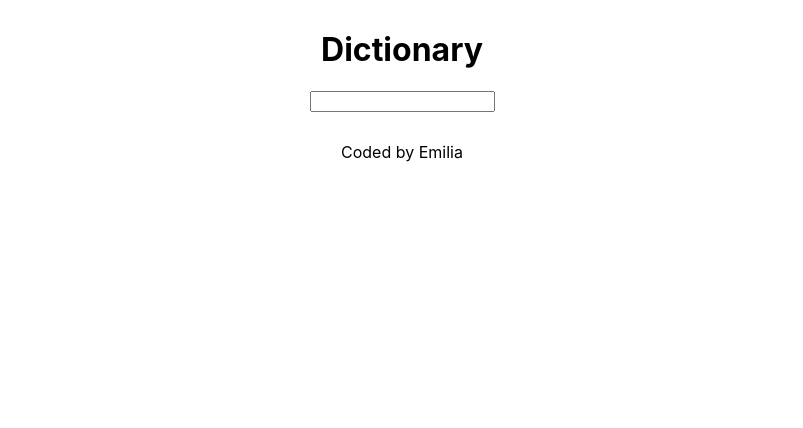
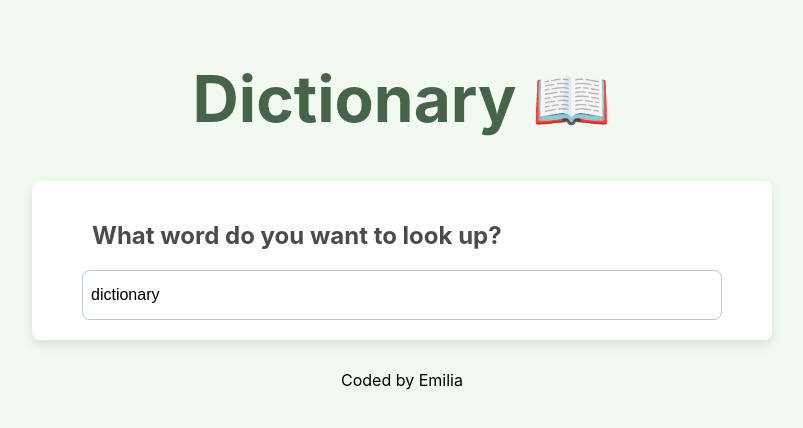
Before and after one commit to Emilia188/dictionary-project, a React (Create React App) app: page / in a window 1280 px wide. Shown: the top 428 px of the page, without its empty margins (238-1041 px from the left). Built offline with nearby package versions, Linux system fonts and the light colour scheme; no server answers.

Commit message:
Styled the application

```diff
--- a/src/App.css
+++ b/src/App.css
@@ -1,10 +1,17 @@
-.App {
+body {
+  background: #f2f9f1;
+  margin: 60px 120px;
+}
+a {
+  color: #466449;
+}
+.App-header {
+  margin: 30px 0;
+  text-align: center;
+  font-size: 32px;
+  color: #466449;
+}
+.App-footer {
   margin: 30px 0;
   text-align: center;
 }
-.App-header {
-  color: black;
-}
-.App-footer {
-  margin: 30px 0;
-}
--- a/src/App.js
+++ b/src/App.js
@@ -6,10 +6,10 @@ export default function App() {
     <div className="App">
       <div className="container">
         <header className="App-header">
-          <h1>Dictionary</h1>
+          <h1>Dictionary 📖</h1>
         </header>
         <main>
-          <Dictionary />
+          <Dictionary defaultKeyword="dictionary" />
         </main>
         <footer className="App-footer">Coded by Emilia</footer>
       </div>
--- a/src/Dictionary.css
+++ b/src/Dictionary.css
@@ -0,0 +1,19 @@
+.Dictionary section {
+  background: white;
+  padding: 20px 50px;
+  border-radius: 8px;
+  box-shadow: 0 5px 12px rgb(0, 0, 0, 0.1);
+  margin: 20px 150px;
+}
+
+.Dictionary input {
+  width: 100%;
+  padding: 15px 8px;
+  border-radius: 8px;
+  border: 1px solid #b6cdbd;
+  font-size: 16px;
+}
+.Dictionary h1 {
+  margin-left: 10px;
+  opacity: 0.7;
+}
--- a/src/Dictionary.js
+++ b/src/Dictionary.js
@@ -3,33 +3,50 @@ import axios from "axios";
 import Results from "./Results.js";
 import "./Dictionary.css";
 
-export default function Dictionary() {
-  let [keyword, setKeyword] = useState(null);
+export default function Dictionary(props) {
+  let [keyword, setKeyword] = useState(props.defaultKeyword);
   let [results, setResults] = useState(null);
+  let [loaded, setLoaded] = useState(false);
 
   function handleResponse(response) {
-    console.log(response.data);
     setResults(response.data);
   }
 
-  function search(event) {
-    event.preventDefault();
-
+  function search() {
     // documentaion: https://www.shecodes.io/learn/apis/dictionary
     let apiKey = "a93d1e9t3900f64c3459obcda72aab15";
     let apiUrl = `https://api.shecodes.io/dictionary/v1/define?word=${keyword}&key=${apiKey}`;
     axios.get(apiUrl).then(handleResponse);
   }
+  function handleSubmit(event) {
+    event.preventDefault();
+    search();
+  }
   function handleKeywordChange(event) {
     setKeyword(event.target.value);
   }
-
+  function load() {
+    setLoaded(true);
+    search();
+  }
+  if (loaded) {
     return (
       <div className="Dictionary">
-      <form onSubmit={search}>
-        <input type="search" onChange={handleKeywordChange} />
+        <section>
+          <h1>What word do you want to look up?</h1>
+          <form onSubmit={handleSubmit}>
+            <input
+              type="search"
+              defaultValue={props.defaultKeyword}
+              onChange={handleKeywordChange}
+            />
           </form>
+        </section>
         <Results results={results} />
       </div>
     );
+  } else {
+    load();
+    return "Loading";
   }
+}
--- /dev/null
+++ b/src/Meaning.css
@@ -0,0 +1,23 @@
+.Meaning h3 {
+  font-size: 24px;
+  margin: 0 0 10px;
+  line-height: 1.5;
+}
+.Meaning .example {
+  font-style: italic;
+  color: #70757a;
+  line-height: 1.5;
+  margin-top: 10px;
+}
+.Meaning .synonyms {
+  margin: 10px 0 0;
+  padding: 0;
+}
+.Meaning .synonyms ul {
+  padding: 0;
+}
+.Meaning .synonyms li {
+  display: inline-block;
+  opacity: 0.7;
+  padding-right: 15px;
+}
--- a/src/Meaning.js
+++ b/src/Meaning.js
@@ -1,13 +1,16 @@
 import React from "react";
+import "./Meaning.css";
 import Synonyms from "./Synonyms";
 
 export default function Meaning(props) {
   return (
     <div className="Meaning">
       <h3>{props.meaning.partOfSpeech}</h3>
-      <p>{props.meaning.definition}</p>
-      <em>{props.meaning.example}</em>
-      <Synonyms synonyms={props.meaning.synonyms} />
+      <div className="definition">{props.meaning.definition}</div>
+      <div className="example">{props.meaning.example}</div>
+      <div className="synonyms">
+        <Synonyms synonyms={props.meaning.synonyms} />
+      </div>
     </div>
   );
 }
--- /dev/null
+++ b/src/Results.css
@@ -0,0 +1,9 @@
+.Results h2 {
+  font-size: 32px;
+  line-height: 1.5;
+  margin: 0;
+}
+.Results .phonetic {
+  opacity: 0.7;
+  font-size: 18px;
+}
--- a/src/Results.js
+++ b/src/Results.js
@@ -1,20 +1,23 @@
 import React from "react";
 import Meaning from "./Meaning";
 import Phonetic from "./Phonetic";
+import "./Results.css";
 
 export default function Results(props) {
   if (props.results) {
     return (
       <div className="Results">
-        <h2>{props.results.word}</h2>
-        <div>
-          <Phonetic phonetic={props.results.phonetic} />
-        </div>
+        <section>
+          <h2>{props.results.word}</h2>
+          <span className="phonetic">
+            <Phonetic phonetic={props.results.phonetic} />
+          </span>
+        </section>
         {props.results.meanings.map(function (meaning, index) {
           return (
-            <div key={index}>
+            <section key={index}>
               <Meaning meaning={meaning} />
-            </div>
+            </section>
           );
         })}
       </div>
```
Lines whose indentation alone changed are shown as unchanged.
